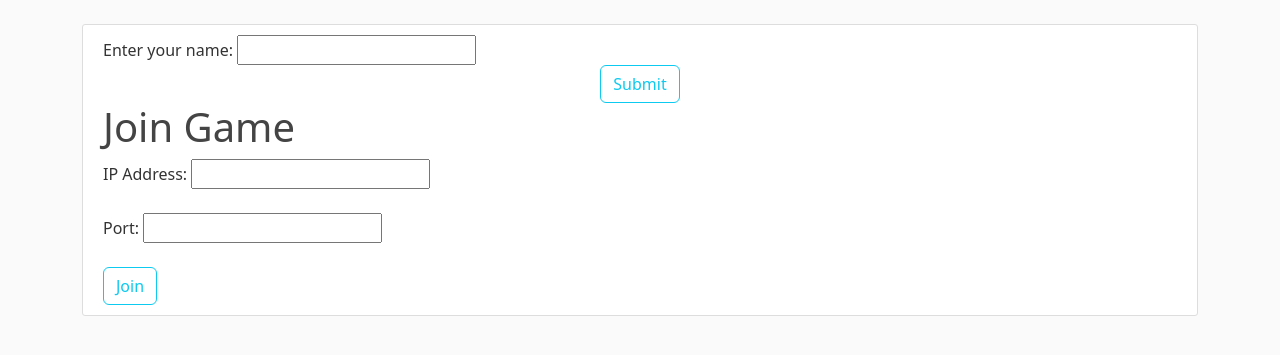
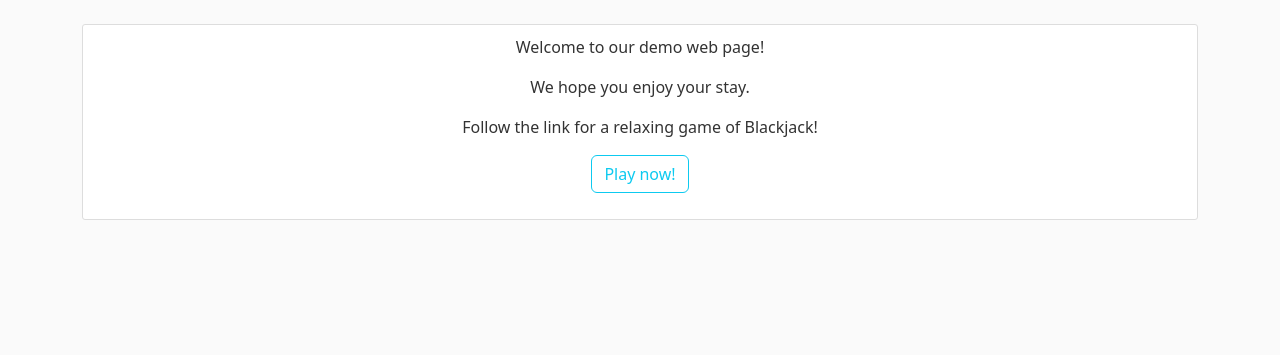
Before and after one commit to nherbert25/cards, a Flask app: page / in a window 1280 px wide. Shown: the part 56-411 px from the top of the page. Run offline with Flask 3, Linux system fonts and the light colour scheme; some libraries are stand-ins or nearby versions.

Commit message:
update homepage styling

```diff
--- a/cards/templates/index.html
+++ b/cards/templates/index.html
@@ -1,25 +1,16 @@
 {% extends "layout.html" %}
 {% block content %}
-    <div class="content-section">
-        <form class="grid" action="/result" method="POST">
+    <div class="content-section d-flex flex-column align-items-center justify-content-center text-center vh-30">
+        {% if name %}
+            <h3 class="text-primary let_space">Hello {{ name }}, How was your day!!</h3>
+        {% endif %}
 
-            {% if name %}
-                <h3 style="color: blue;" class="let_space">Hello {{ name }}, How was your day!!</h3>
-            {% endif %}
+        <p>Welcome to our demo web page!</p>
+        <p>We hope you enjoy your stay.</p>
+        <p>Follow the link for a relaxing game of Blackjack!</p>
 
-            <label for="name">Enter your name:</label>
-            <input type="text" id="name" name="name">
-
-            <div style="text-align: center;"><input class="btn btn-outline-info" type="Submit"></div>
-
-        </form>
-        <form action="/join_game" method="post">
-            <h1>Join Game</h1>
-            <label for="ip_address">IP Address:</label>
-            <input type="text" id="ip_address" name="ip_address"><br><br>
-            <label for="port">Port:</label>
-            <input type="text" id="port" name="port"><br><br>
-            <input type="submit" class="btn btn-outline-info" value="Join">
-        </form>
+        <div class="mt-auto mb-3"> <!-- Bottom margin for spacing -->
+            <a class="btn btn-outline-info" href="{{ url_for('blackjack.blackjack') }}">Play now!</a>
+        </div>
     </div>
 {% endblock content %}
```
